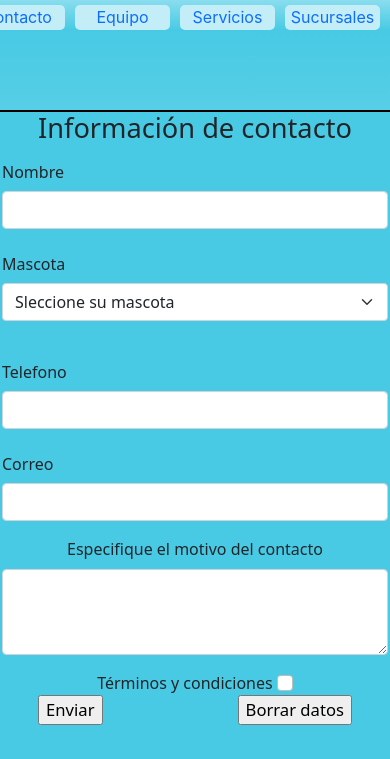
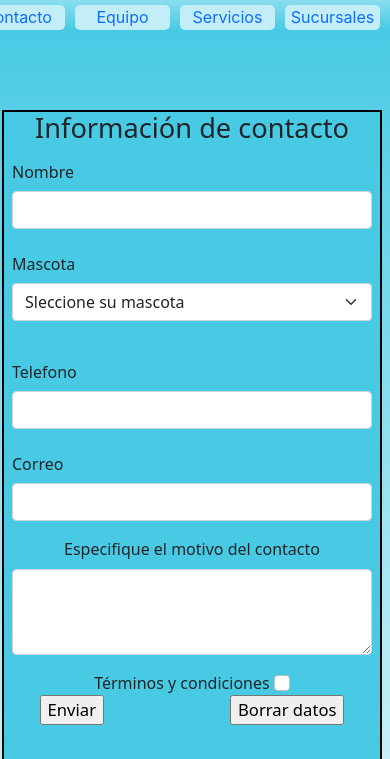
Before and after one commit to RodoMonC/ProyectoFinal, a plain HTML site: page vistas/contacto.html in a window 390 px wide. Shown: the part 30-789 px from the top of the page. Drawn offline with nearby package versions, Linux system fonts and the light colour scheme.

Commit message:
Modifcado el html y css de contacto para que el responsive encajara en 425px y 768px

```diff
--- a/css/estilo.css
+++ b/css/estilo.css
@@ -115,7 +115,9 @@
     height: 700px;
     overflow: hidden;
 }
-
+.contacto__form--div{
+    width: 100%;
+}
 .contacto__form--fieldset{
     position: relative;
     background-color: #48cae4;
@@ -400,6 +402,9 @@
     .footer__lista{
         padding-bottom: 20px;
     }
+    .contacto__form--fieldset{
+        width: 80%;
+    }
 }
 
 
@@ -499,4 +504,11 @@
         flex-direction: column;
         padding-left: 10px;
     }
+    .contacto__form--div{
+        padding-left: 10px;
+    }
+    .contacto__div{
+        height: auto;
+    }
+
 }
--- a/vistas/contacto.html
+++ b/vistas/contacto.html
@@ -26,7 +26,7 @@
 </header>
 <main class="main__background">
   <div class="contacto__div">
-     <form class="row g-3 justify-content-center pt-5">
+     <form class="row g-3 justify-content-center pt-5 contacto__form--div">
      <fieldset class="contacto__form--fieldset overflow-hidden">
        <h2 class="contacto__form--legend">Información de contacto</h2>
        <div class="mb-3 row justify-content-center">
```
